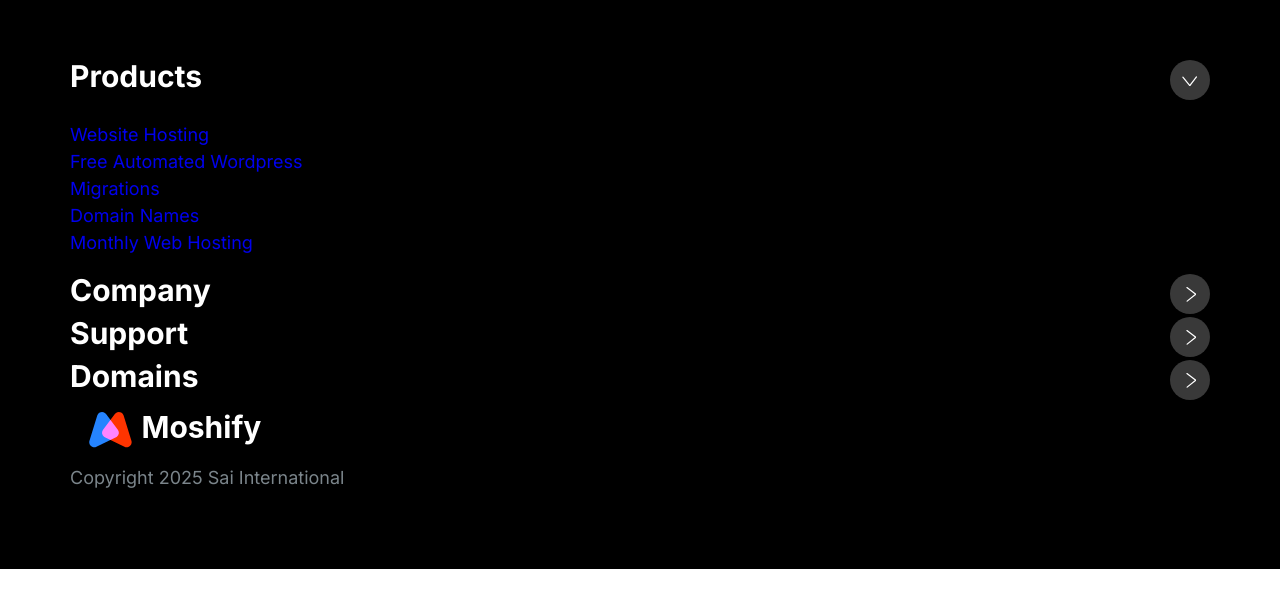
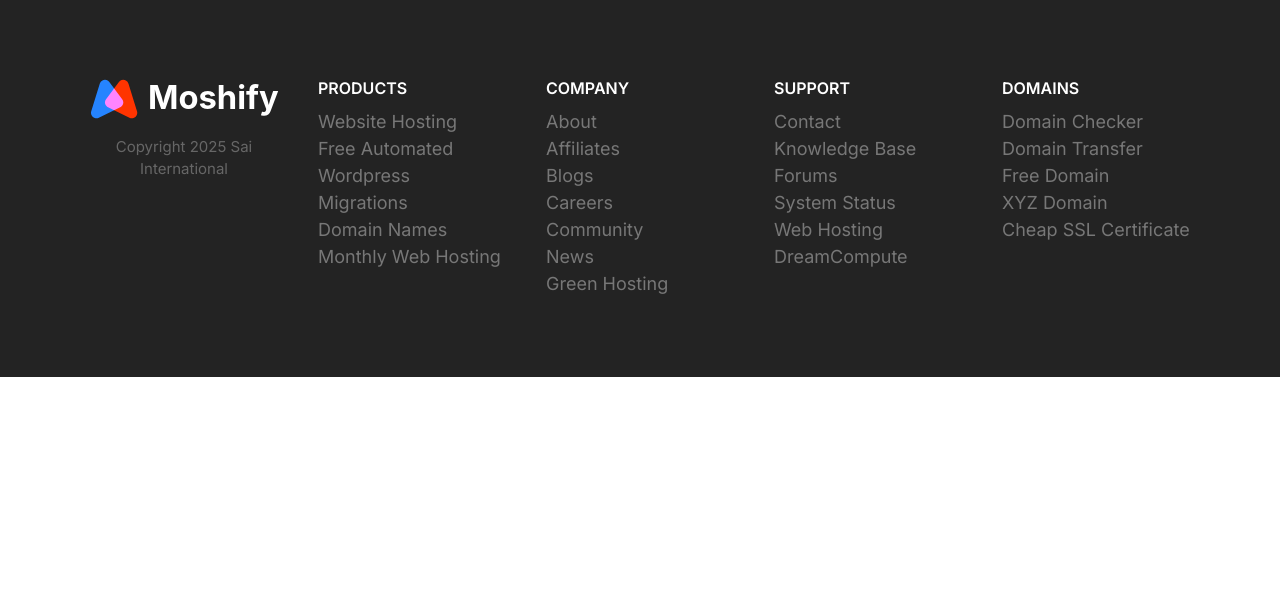
Before and after one commit to SushyamNagallapati/project1, a plain HTML site: page index.html in a window 1280 px wide. Drawn offline with Linux system fonts and the light colour scheme.

Commit message:
Build Footer component.

```diff
--- a/css/styles.css
+++ b/css/styles.css
@@ -856,3 +856,83 @@
         max-width: 700px;
     }
 }
+
+
+
+/* Footer */
+
+.footer {
+    background: #232323;
+}
+
+.footer a {
+    color: #777;
+}
+
+.footer a:hover {
+    color: white;
+    transition: color 0.3s;
+}
+
+.footer__section {
+    padding: 2rem;
+    border-bottom: 1px solid #393939;
+}
+
+.footer__section .list {
+    margin: 0;
+}
+
+.footer__heading {
+    text-transform: uppercase;
+    font-weight: 600;
+}
+
+.footer__brand {
+    margin-top: 5rem;
+    text-align: center;
+}
+
+.footer__brand img {
+    /* TODO: Consider refactoring this and applying it to all images */
+    width: 100%;
+    max-width: 230px;
+}
+
+.footer__copyright {
+    font-size: 2.1rem;
+    color: white;
+    opacity: 0.3;
+}
+
+@media screen and (min-width: 768px) {
+    .footer__sections {
+        grid-template-columns: repeat(auto-fit, minmax(10rem, 1fr));
+    }
+
+    .footer .collapsible__chevron {
+        display: none;
+    }
+
+    .footer .collapsible__content {
+        opacity: 1;
+        max-height: 100%;
+    }
+
+    .footer__brand {
+        order: -1;
+        margin-top: 1rem;
+    }
+
+    .footer__copyright {
+        font-size: 1.5rem;
+    }
+
+    .footer__section {
+        border: 0;
+    }
+
+    .footer__heading {
+        font-size: 1.6rem;
+    }
+}
```
